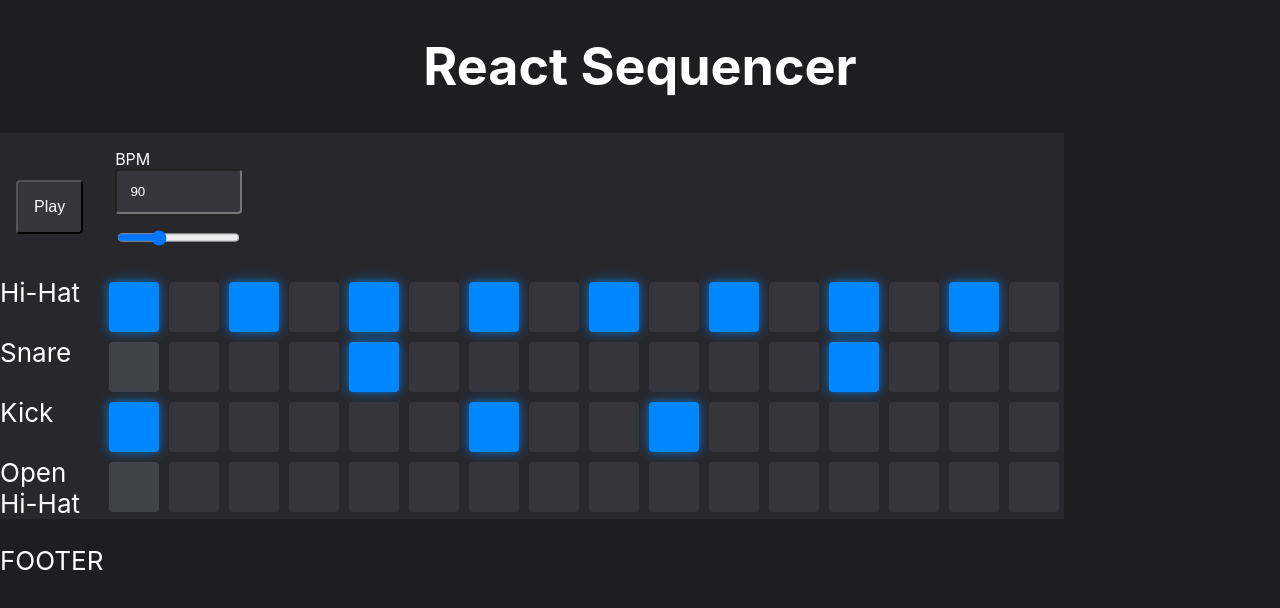
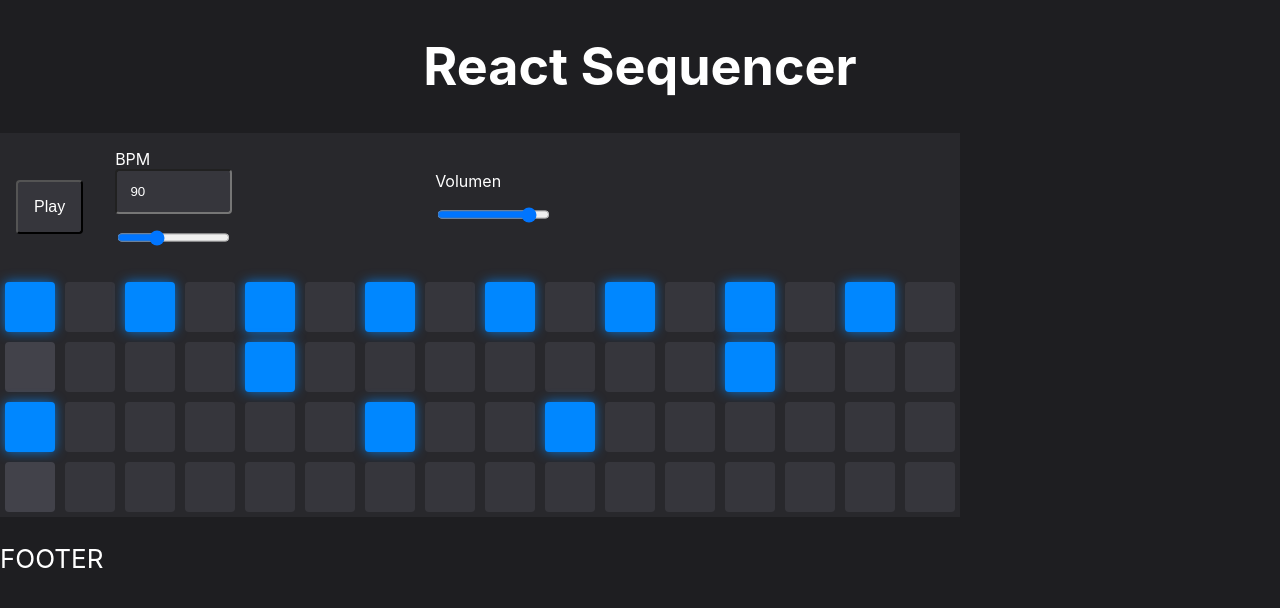
Before and after one commit to fededamis/ReactDrumSequencer, a React (Create React App) app: page / in a window 1280 px wide. Shown: the top 608 px of the page. Built offline with nearby package versions, Linux system fonts and the light colour scheme; no server answers.

Commit message:
Se agrega fader de volumen

```diff
--- a/src/App.css
+++ b/src/App.css
@@ -58,11 +58,36 @@
 	padding: 1em;
 }
 
+.VolumeFader {
+	display: inline-grid;
+	font-size: calc(2vmin);
+	vertical-align: middle;
+	width: 30%;
+	margin: 1em;
+}
+
+.VolumeFader input {
+	width: inherit;
+	background: #36363c;
+	color:white;
+	border-radius: 4px;
+	box-shadow: 0 1px 3px 0 rgba(blue, 0.3);
+	padding: 1em;
+}
+
 .Pads {
 	box-sizing: border-radius;
 	display: flex;
 	flex-direction: row;
 	flex-wrap: wrap;
+}
+
+.Pads span {
+	display: none;
+}
+
+.Pads span.visible {
+	display: block;
 }
 
 .Pad {
--- a/src/App.js
+++ b/src/App.js
@@ -42,7 +42,8 @@ const initialState = {
 	activeStep: 0,
 	maxSteps: 15,
 	playing: false,
-	samples: samples
+	samples: samples,
+	gain: 1.0
   };
 
 function reducer(state = initialState, action) {
@@ -83,6 +84,11 @@ function reducer(state = initialState, action) {
 			var newBPM = action.bpm;
 			clonedState.bpm = newBPM;
 			return clonedState;
+		case 'CHANGE_GAIN':
+			var clonedState = JSON.parse(JSON.stringify(state));
+			var newGain = action.gain;
+			clonedState.gain = newGain;
+			return clonedState;
 		default:
 			return state;
 	}
--- a/src/components/Playback.js
+++ b/src/components/Playback.js
@@ -6,6 +6,7 @@ class PlayBack extends React.Component {
     playbackInterval = null; //Objeto setInterval de reproduccion
     playbackBPM = null; //BPM de reproduccion de playback
     audioContext = null; //Audio Context de Web Audio API
+    gainNode = null; //Nodo de ganancias para ajustar volumen
     nextPlaybackTime = 0.0; //Tiempo de proxima reproduccion de sample
     loadedSamples = null; //Audio samples precargados, para tenerlos cargados antes de reproducirlos.
     scheduleFreq = 25.0; //Frecuencia del scheduler de audio (en milisegundos)
@@ -20,12 +21,13 @@ class PlayBack extends React.Component {
         this.preLoadSamples();
         var isPlaying = this.props.playing;
 
+        //Play
         if (isPlaying && this.playbackInterval == null)
             this.playSetInterval();
-
+        //Pause
         if (!isPlaying && this.playbackInterval != null)
             this.pause();
-
+        //Cambio de Tempo
         if (this.playbackBPM != null) {
             if (this.playbackBPM != this.props.bpm) {
                 if (this.props.bpm >= 30.0 && this.props.bpm <= 260.0) {
@@ -34,6 +36,11 @@ class PlayBack extends React.Component {
                     this.playSetInterval();
                 }
             }
+        }
+        //Cambio de ganancia
+        if (this.gainNode != null) {
+            if (this.gainNode.gain.value != this.props.gain)
+            this.gainNode.gain.linearRampToValueAtTime(this.props.gain, this.audioContext.currentTime + 0.3);
         }
         return (<div></div>);
     }
@@ -45,6 +52,7 @@ class PlayBack extends React.Component {
 
         window.AudioContext = window.AudioContext||window.webkitAudioContext;
         this.audioContext = new AudioContext();
+        this.gainNode = this.audioContext.createGain();
 
         // Se reproduce un buffer de silencio para "despertar" el audio
         var buffer = this.audioContext.createBuffer(1, 1, 22050);
@@ -191,7 +199,8 @@ class PlayBack extends React.Component {
 
         var source = this.audioContext.createBufferSource();
         source.buffer = buffer;
-        source.connect(this.audioContext.destination);
+        source.connect(this.gainNode);
+        this.gainNode.connect(this.audioContext.destination);
 
         //Evito acumular samples agendados anteriores al tiempo actual,
         //que luego se ejecutan todos juntos y causan glitches
@@ -212,7 +221,8 @@ const mapStateToProps = state => ({
     pads: state.pads,
     samples: state.samples,
     bpm: state.bpm,
-    maxSteps: state.maxSteps
+    maxSteps: state.maxSteps,
+    gain: state.gain
 });
 
 const mapDispatchToProps = dispatch => ({
--- a/src/components/SequencerBody.js
+++ b/src/components/SequencerBody.js
@@ -2,6 +2,7 @@ import React from 'react';
 import PlayButton from './PlayButton';
 import Pads from './Pads';
 import BPMButton from './BPMButton';
+import VolumeFader from './VolumeFader';
 
 class SequencerBody extends React.Component {
     render() {
@@ -9,6 +10,7 @@ class SequencerBody extends React.Component {
             <div className='SequencerBody'>
                <PlayButton/>
                <BPMButton/>
+               <VolumeFader/>
                <Pads/>
             </div>
         );
--- /dev/null
+++ b/src/components/VolumeFader.js
@@ -0,0 +1,28 @@
+import React from 'react';
+import { connect } from "react-redux";
+
+class VolumeFader extends React.Component {
+
+    render() {
+        return (
+            <div className="VolumeFader">
+                <span>Volumen</span>
+                <input type="range" min="0.0" max="1.0" step="0.01"
+                value={this.props.gain} onChange={(e) => this.props.changeGain(e.target.value)}/>
+            </div>
+        );
+    }
+}
+
+const mapStateToProps = state => ({
+    gain: state.gain
+});
+
+const mapDispatchToProps = dispatch => ({
+    changeGain: (newValue) => {
+        newValue = parseFloat(newValue);
+        dispatch({ type: 'CHANGE_GAIN', gain: newValue })
+    }
+});
+
+export default connect(mapStateToProps, mapDispatchToProps)(VolumeFader);
```
Also changed, not shown: src/components/Pads.js (indentation only).
